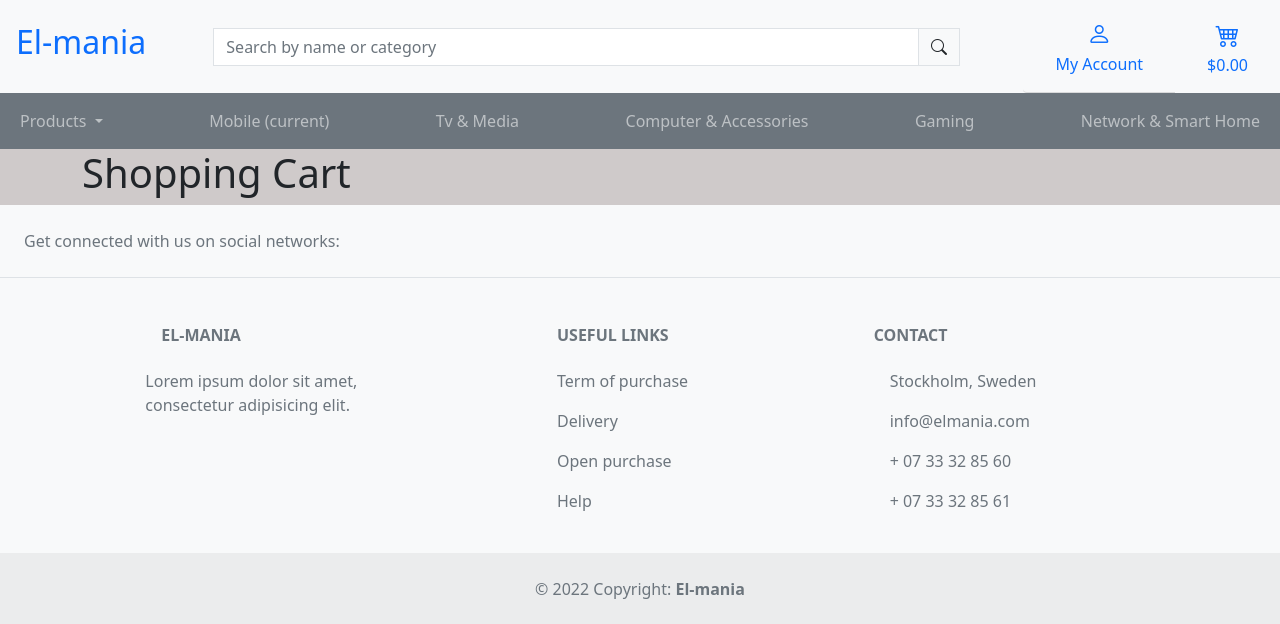
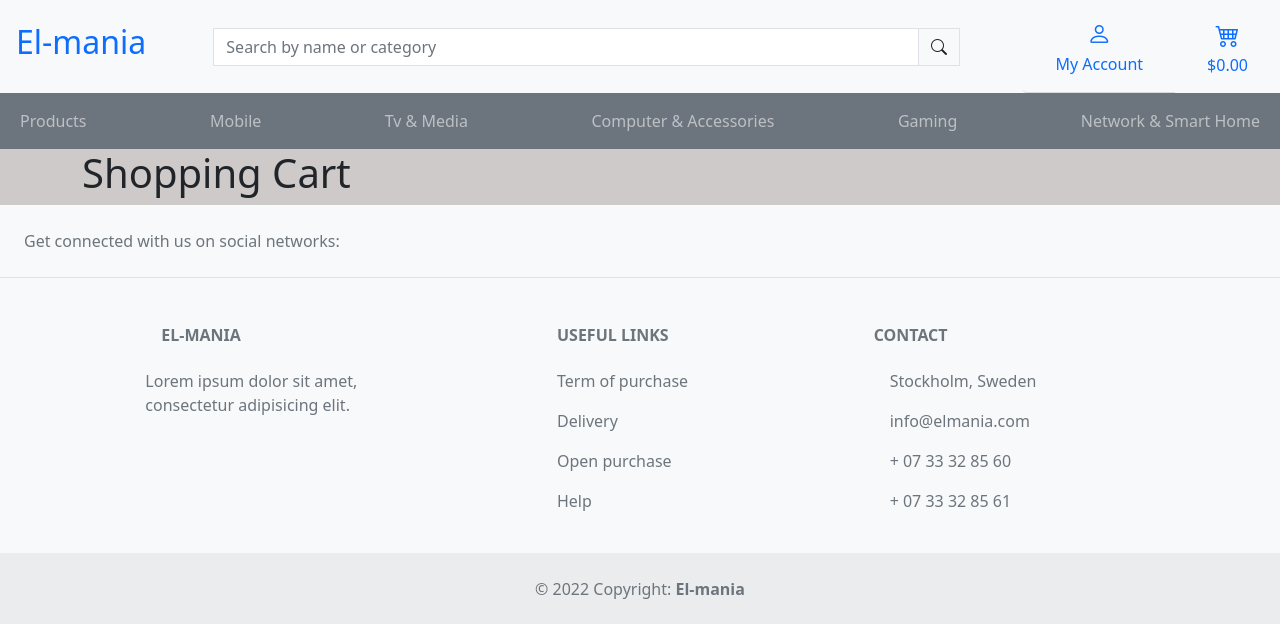
Before and after one commit to AntociM/El-mania, a Django app: page /shopping_cart/ in a window 1280 px wide. Shown: the top 624 px of the page. Run offline with Django 3.2, Linux system fonts and the light colour scheme.

Commit message:
Change the Products link nav

```diff
--- a/templates/includes/main-nav.html
+++ b/templates/includes/main-nav.html
@@ -9,20 +9,11 @@
     <div class="collapse navbar-collapse" id="navbarSupportedContent">
       <ul class="navbar-nav mr-auto w-100 justify-content-between align-items-center">
         <li class="nav-item">
-          <a class="nav-link dropdown-toggle"  id="navbarDropdown" role="button" data-bs-toggle="dropdown"
-            aria-haspopup="true" aria-expanded="false">
-            Products
-          </a>
-          <div class="dropdown-menu" aria-labelledby="products-link">
-            <a class="dropdown-item" href="#">By Price</a>
-            <a class="dropdown-item" href="#">By Category</a>
-            <a class="dropdown-item" href="#">By Rating</a>
-            <a class="dropdown-item" href="{% url 'products'%}">All Products</a>
-          </div>
+          <a class="nav-link" href="{% url 'products'%}">Products</a>
         </li>
 
         <li class="nav-item active">
-          <a class="nav-link" href="#"> Mobile <span class="sr-only">(current)</span></a>
+          <a class="nav-link" href="#"> Mobile <span class="sr-only"></span></a>
         </li>
         <li class="nav-item">
           <a class="nav-link" href="#">Tv & Media</a>
```
